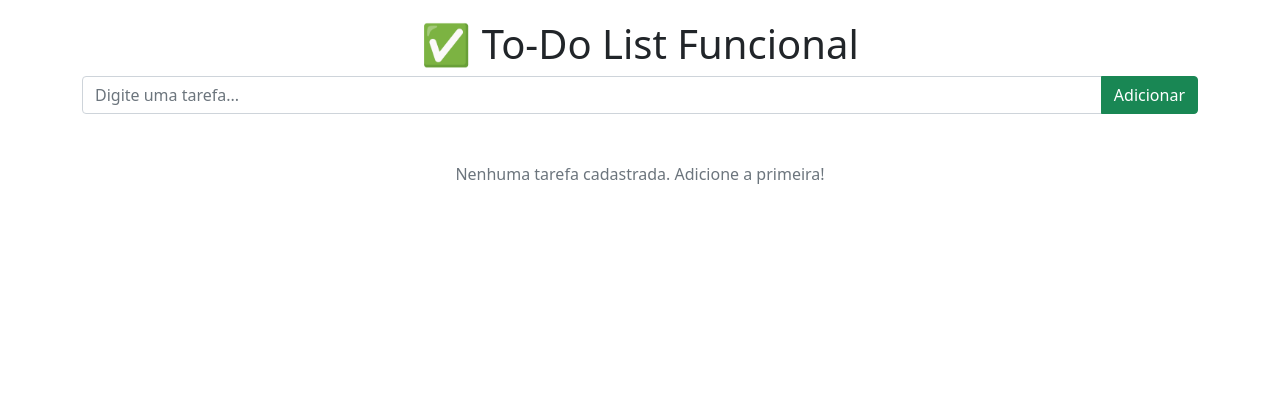
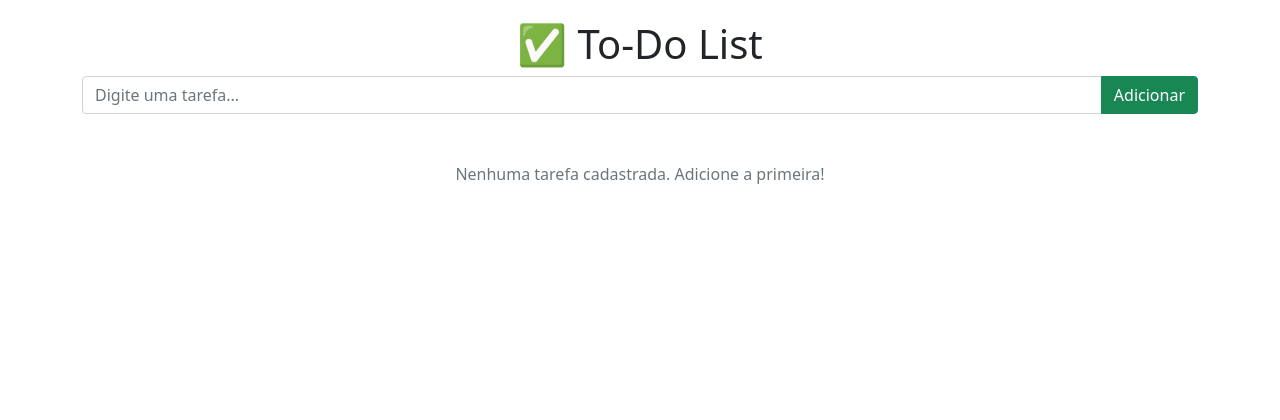
Before and after one commit to RafaelNeico/todo-list-plus, a Flask app: page / in a window 1280 px wide. Shown: the part 142-562 px from the top of the page. Run offline with Flask 3, Linux system fonts and the light colour scheme; data that the repository does not hold is empty.

Commit message:
Update index.html

```diff
--- a/templates/index.html
+++ b/templates/index.html
@@ -28,7 +28,7 @@
 </div>
 {% endif %}
 
-        <h1 class="text-center">✅ To-Do List Funcional</h1>
+        <h1 class="text-center">✅ To-Do List</h1>
 
         <!-- Formulário SIMPLES -->
         <form method="POST" action="/add" class="mb-4">
```
